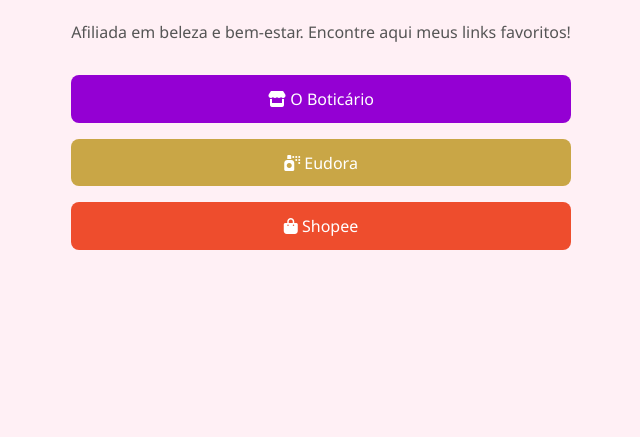
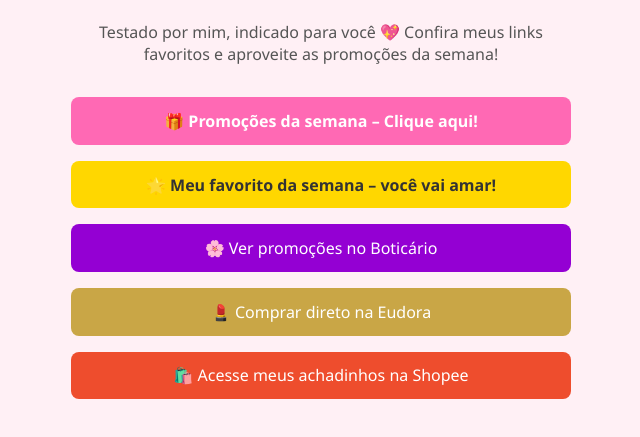
Before and after one commit to BrunoWeimer/Emili, a plain HTML site: page index.html in a window 1280 px wide. Shown: the part 275-712 px from the top of the page, without its empty margins (319-959 px from the left). Drawn offline with Linux system fonts and the light colour scheme.

Commit message:
Update index.html

```diff
--- a/index.html
+++ b/index.html
@@ -3,7 +3,7 @@
 <head>
   <meta charset="UTF-8" />
   <meta name="viewport" content="width=device-width, initial-scale=1.0" />
-  <title>Emili Godoy | Meus Links</title>
+  <title>Emili Godoy | Beleza e Promoções</title>
   <link rel="stylesheet" href="https://cdnjs.cloudflare.com/ajax/libs/font-awesome/6.5.0/css/all.min.css" />
   <style>
     body {
@@ -66,6 +66,8 @@
     .boticario { background-color: #9400d3; }
     .eudora { background-color: #c9a646; }
     .shopee { background-color: #ee4d2d; }
+    .promo { background-color: #ff69b4; font-weight: bold; }
+    .favorito { background-color: #ffd700; color: #333; font-weight: bold; }
   </style>
 </head>
 <body>
@@ -77,23 +79,31 @@
       <a href="https://www.instagram.com/perfumesecosmeticos_emili" target="_blank" aria-label="Instagram">
         <i class="fab fa-instagram"></i>
       </a>
-      <a href="https://wa.me/55SEUNUMERO" target="_blank" aria-label="WhatsApp">
+      <a href="https://wa.me/55SEUNUMERO?text=Oi%20Emili%2C%20quero%20dica%20de%20perfume%20ou%20promo%C3%A7%C3%A3o%20%F0%9F%92%95" target="_blank" aria-label="WhatsApp">
         <i class="fab fa-whatsapp"></i>
       </a>
     </div>
 
-    <p class="bio">Afiliada em beleza e bem-estar. Encontre aqui meus links favoritos!</p>
+    <p class="bio">Testado por mim, indicado para você 💖 Confira meus links favoritos e aproveite as promoções da semana!</p>
+
+    <a class="link-button promo" href="https://SEULINKPROMO" target="_blank">
+      🎁 Promoções da semana – Clique aqui!
+    </a>
+
+    <a class="link-button favorito" href="https://SEULINKFAVORITO" target="_blank">
+      🌟 Meu favorito da semana – você vai amar!
+    </a>
 
     <a class="link-button boticario" href="https://www.boticario.com.br" target="_blank">
-      <i class="fas fa-store"></i> O Boticário
+      🌸 Ver promoções no Boticário
     </a>
 
     <a class="link-button eudora" href="https://www.eudora.com.br" target="_blank">
-      <i class="fas fa-spray-can"></i> Eudora
+      💄 Comprar direto na Eudora
     </a>
 
     <a class="link-button shopee" href="https://shopee.com.br" target="_blank">
-      <i class="fas fa-shopping-bag"></i> Shopee
+      🛍️ Acesse meus achadinhos na Shopee
     </a>
   </div>
 </body>
```
